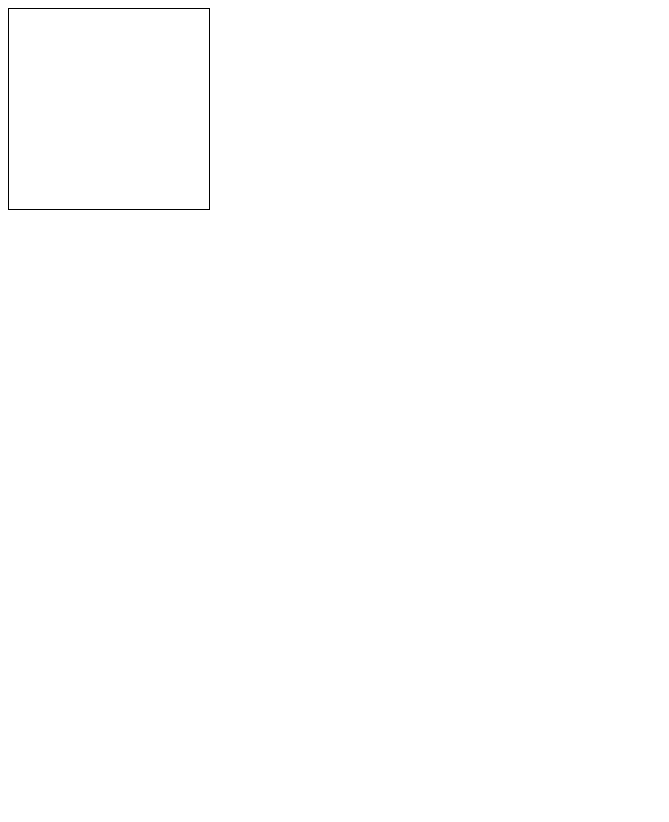
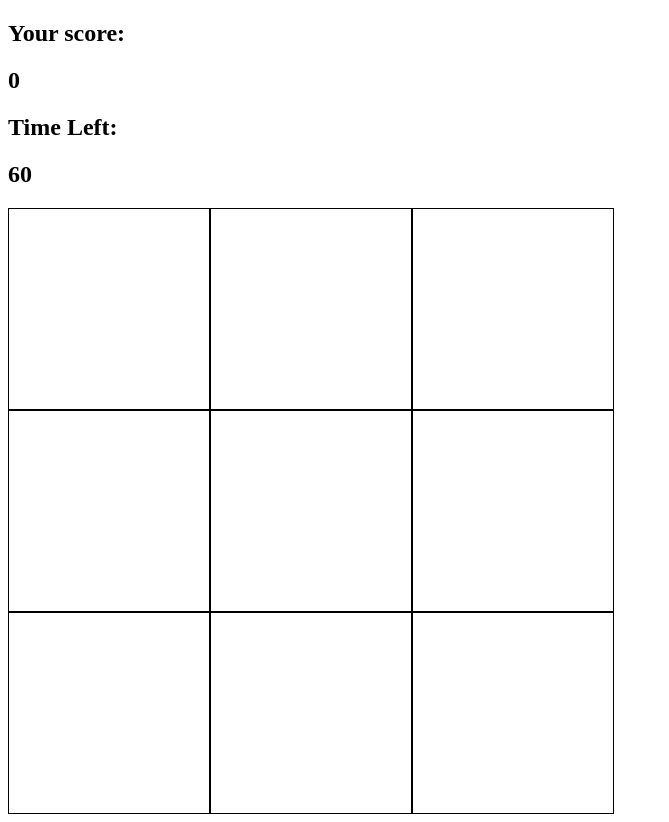
Before and after one commit to HamidovAhrorbek/Whac_a_mole, a plain HTML site: page index.html in a window 1280 px wide. Shown: the whole page, without its empty margins (0-669 px from the left). Before the commit the page ends 800 px from the top, so only its background shows below. Drawn offline with Linux system fonts and the light colour scheme.

Commit message:
Update index.html

```diff
--- a/index.html
+++ b/index.html
@@ -8,8 +8,23 @@
 </head>
 
 <body>
+
+    <h2>Your score:</h2>
+    <h2 id="score">0</h2>
+
+    <h2>Time Left:</h2>
+    <h2 id="time-left">60</h2>
+
     <div class="grid">
-        <div class="square"></div>
+        <div class="square" id="1"></div>
+        <div class="square" id="2"></div>
+        <div class="square" id="3"></div>
+        <div class="square" id="4"></div>
+        <div class="square" id="5"></div>
+        <div class="square" id="6"></div>
+        <div class="square" id="7"></div>
+        <div class="square" id="8"></div>
+        <div class="square" id="9"></div>
     </div>
 
     <script src="app.js"></script>
```
